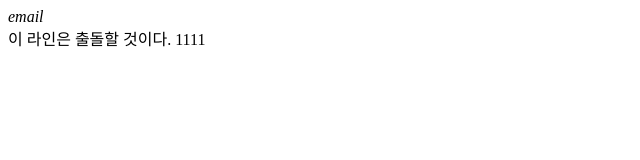
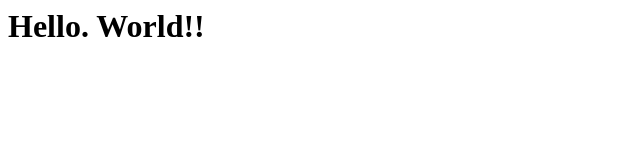
Before and after one commit to joongjin/day1, a plain HTML site: page index.html in a window 1280 px wide. Shown: the whole page, without its empty margins (0-640 px from the left). Drawn offline with Linux system fonts and the light colour scheme.

Commit message:
index.html

```diff
--- a/index.html
+++ b/index.html
@@ -1,2 +1,8 @@
-<address>email</address>
-이 라인은 출돌할 것이다. 1111
+<html>
+    <head>
+        <title>Hello. World!!</title>
+    </head>
+    <body>
+        <h1>Hello. World!!</h1>
+    </body>
+</html>
```
